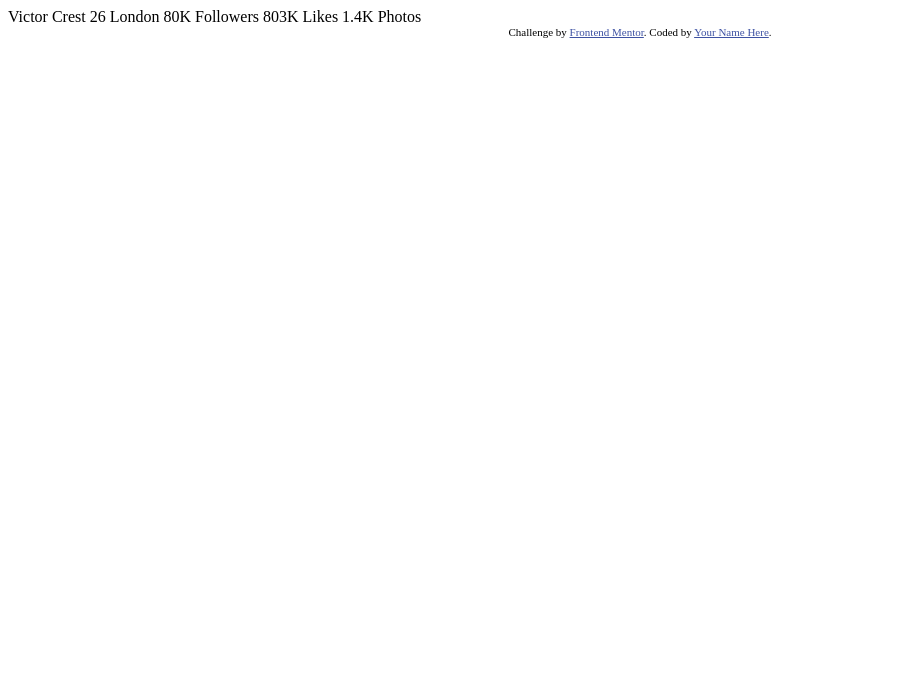
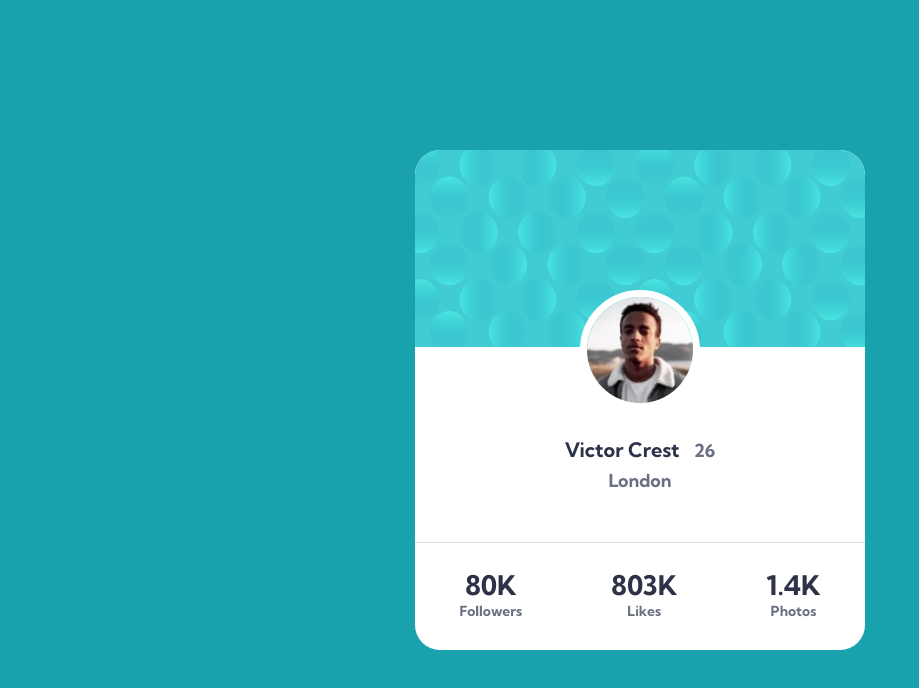
Before and after one commit to AndreiM987/Profile-card-component, a plain HTML site: page index.html in a window 1280 px wide. Shown: the whole page, without its empty margins (0-919 px from the left). Drawn offline with Linux system fonts and the light colour scheme.

Commit message:
Final commit

```diff
--- a/index.html
+++ b/index.html
@@ -5,31 +5,53 @@
   <meta name="viewport" content="width=device-width, initial-scale=1.0"> <!-- displays site properly based on user's device -->
 
   <link rel="icon" type="image/png" sizes="32x32" href="./images/favicon-32x32.png">
+  <link rel="preconnect" href="https://fonts.googleapis.com">
+  <link rel="preconnect" href="https://fonts.gstatic.com" crossorigin>
+  <link href="https://fonts.googleapis.com/css2?family=Kumbh+Sans:wght@400;700&display=swap" rel="stylesheet">
+  <link rel="stylesheet" href="style.css">
 
   <title>Frontend Mentor | Profile card component</title>
 
   <!-- Feel free to remove these styles or customise in your own stylesheet 👍 -->
-  <style>
+  <!-- <style>
     .attribution { font-size: 11px; text-align: center; }
     .attribution a { color: hsl(228, 45%, 44%); }
-  </style>
+  </style> -->
 </head>
 <body>
-  Victor Crest
-  26
-  London
 
-  80K
-  Followers
+  <div class="container">
+      <div class="images">
+        <img src="images/bg-pattern-card.svg">
+        <img id="profile" src="images/image-victor.jpg">
+      </div>
+    <h1>Victor Crest   <span id="age">26</span></h1>
 
-  803K
-  Likes
 
-  1.4K
-  Photos
-  <div class="attribution">
+    <h3 id="city">London</h2>
+
+    <div class="stats">
+      <div class="element">
+        <h2>80K</h2>
+        <h3 class="detail-text">Followers</h3>
+      </div>
+
+      <div class="element">
+        <h2>803K</h2>
+        <h3 class="detail-text">Likes</h3>
+      </div>
+
+      <div class="element">
+        <h2>1.4K</h2>
+        <h3 class="detail-text">Photos</h3>
+      </div>
+    </div>
+  </div>
+
+
+  <!-- <div class="attribution">
     Challenge by <a href="https://www.frontendmentor.io?ref=challenge" target="_blank">Frontend Mentor</a>.
     Coded by <a href="#">Your Name Here</a>.
-  </div>
+  </div> -->
 </body>
 </html>
--- a/style.css
+++ b/style.css
@@ -0,0 +1,110 @@
+* {
+    box-sizing: border-box;
+    margin: 0;
+    padding: 0;
+}
+
+body {
+    display:flex;
+    align-items: center;
+    justify-content: center;
+    font-size: 18px;
+    font-family: 'Kumbh Sans', sans-serif;
+    height: 100vh;
+    background-color: hsl(185, 75%, 39%);
+    background-image: url("images/bg-pattern-top.svg"), url("images/bg-pattern-bottom.svg");
+    background-repeat: no-repeat, no-repeat;
+    background-position: left -30% top 700%, right -10% bottom 700%;
+}
+
+.container {
+    display: flex;
+    flex-direction: column;
+    max-width: 400px;
+    width: 85%;
+    height: 500px;
+    border-radius: 25px;
+    overflow: hidden;
+    background-color: #fff;
+}
+
+#profile {
+    width: 120px;
+    height: 120px;
+    border-radius: 50%;
+    z-index: 2;
+    border: 7px solid #fff;
+    align-self: center;
+    position: absolute;
+    top: 140px;
+
+}
+
+h1 {
+    font-size: 20px;
+    margin-top: 90px;
+    align-self: center;
+   color: hsl(229, 23%, 23%);
+}
+
+h2 {
+   color: hsl(229, 23%, 23%);
+}
+
+h3 {
+    color: hsl(227, 10%, 46%);
+}
+
+.images {
+    display: flex;
+    flex-direction: column;
+    width: 100%;
+    height: 200px;
+    position: relative;
+}
+
+.images img {
+    width: 100%;
+    height: 100%;
+}
+
+#age {
+    font-size: 18px;
+    color: hsl(227, 10%, 46%);
+    margin-left: 10px;
+}
+
+#city {
+    align-self: center;
+    font-size: 18px;
+    margin-top: 7px;
+}
+
+.element h2 {
+    text-align: center;
+}
+
+.element h3 {
+    text-align: center;
+    font-size: 14px;
+
+}
+
+.stats {
+    display: flex;
+    justify-content: space-around;
+    margin-bottom: 30px;
+    margin-top: 50px;
+    padding-top: 25px;
+    border-top: 1px solid hsl(0, 0%, 85%);
+}
+
+@media screen and (min-width: 800px) {
+    .container {
+        max-width: 450px;
+    }
+
+    #profile {
+        top: 140px;
+    }
+}
```
